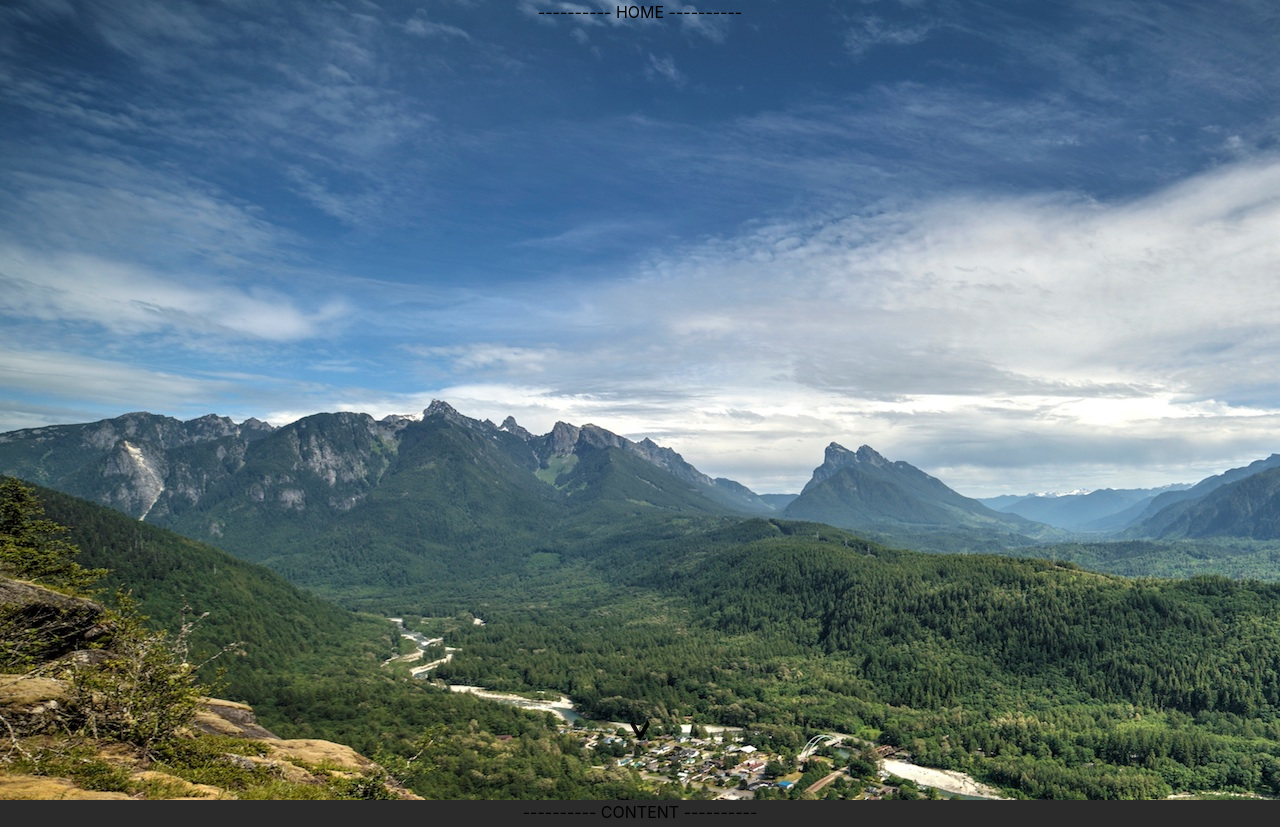
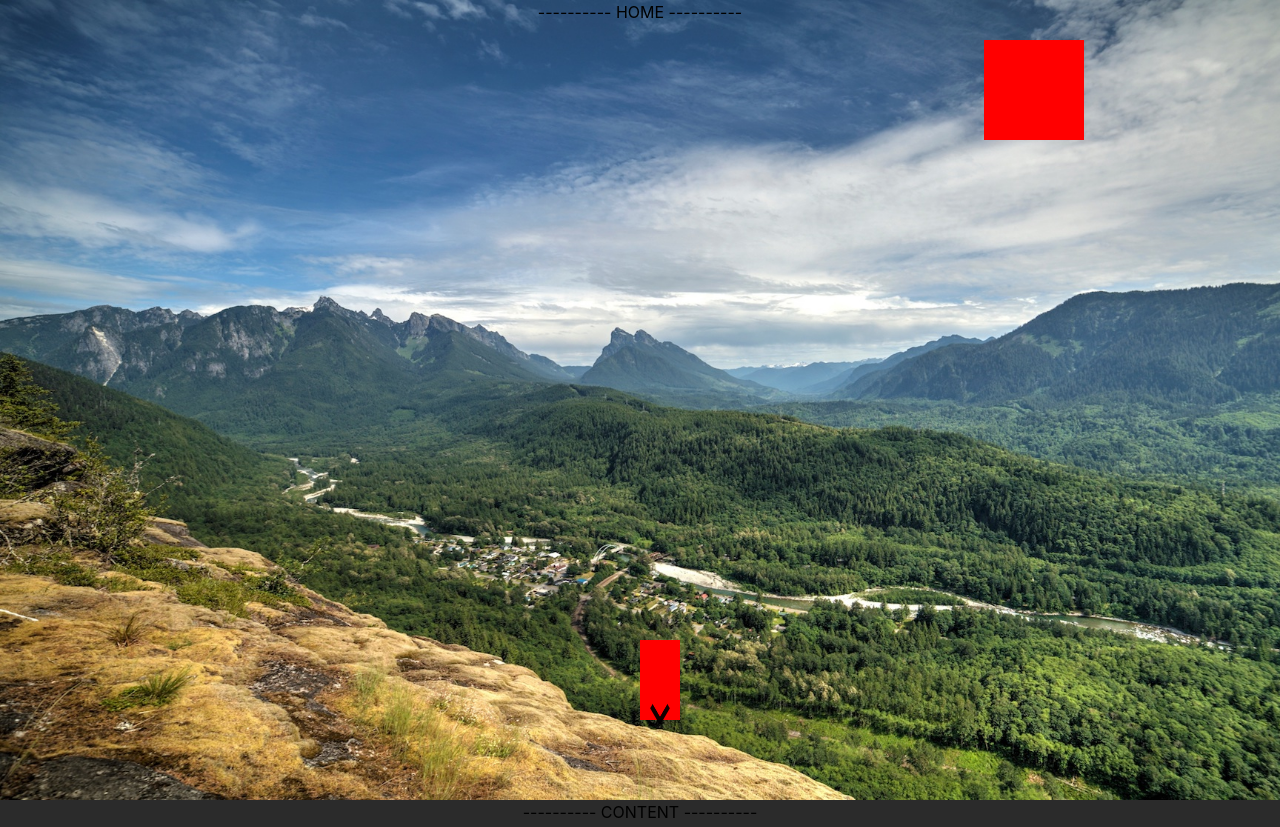
Before and after one commit to Mthomas3/eip-website, a website: page app/index.html in a window 1280 px wide. Shown: the top 827 px of the page. Drawn offline with nearby package versions, Linux system fonts and the light colour scheme; files that its build step writes are made by us from their sources.

Commit message:
fix box button home

```diff
--- a/app/index.html
+++ b/app/index.html
@@ -13,9 +13,12 @@
 <section class="home">
     <div class="container">
         <div style="text-align: center;"><p> ---------- HOME ---------- </p></div>
-        <section class="scroll-down">
+        <div class="scroll-down">
             <a href="#" class="scroll-down"><span></span></a>
-        </section>
+        </div>
+        <div class="menu">
+
+        </div>
 
     </div>
 </section>
--- a/app/styles/home.scss
+++ b/app/styles/home.scss
@@ -1,3 +1,4 @@
 @mixin setSectionHome(){
   background-image: url('../images/background-home.jpg');
+  background-size: cover;
 }
--- a/app/styles/main.scss
+++ b/app/styles/main.scss
@@ -2,6 +2,10 @@
 @import 'content.scss';
 @import 'skills.scss';
 @import 'footer.scss';
+
+html {
+  height: 100%;
+}
 
 body{
   height: 100%;
@@ -20,7 +24,6 @@ body{
 section {
   height: 100vh;
   width: 100%;
-  display: table;
 }
 
 h1, p{
@@ -42,20 +45,19 @@ h1, p{
 .footer{
   @include setFooter();
 }
-
 .scroll-down{
-  height: 0;
-  width: 0;
 }
 
 .scroll-down a {
-  padding-top: 70px;
+  position: absolute;
+  left: 50%;
+  bottom: 10%;
+  padding: 40px 20px;
+  background-color: red;
 }
 
 .scroll-down a span{
   position: absolute;
-  left: 50%;
-  bottom: 10%;
   width: 24px;
   height: 24px;
   margin-left: -12px;
@@ -94,3 +96,12 @@ h1, p{
     opacity: 0;
   }
 }
+
+.menu{
+  float: right;
+  margin-right: 10%;
+  height: 100px;
+  width: 100px;
+
+  background-color: red;
+}
```
